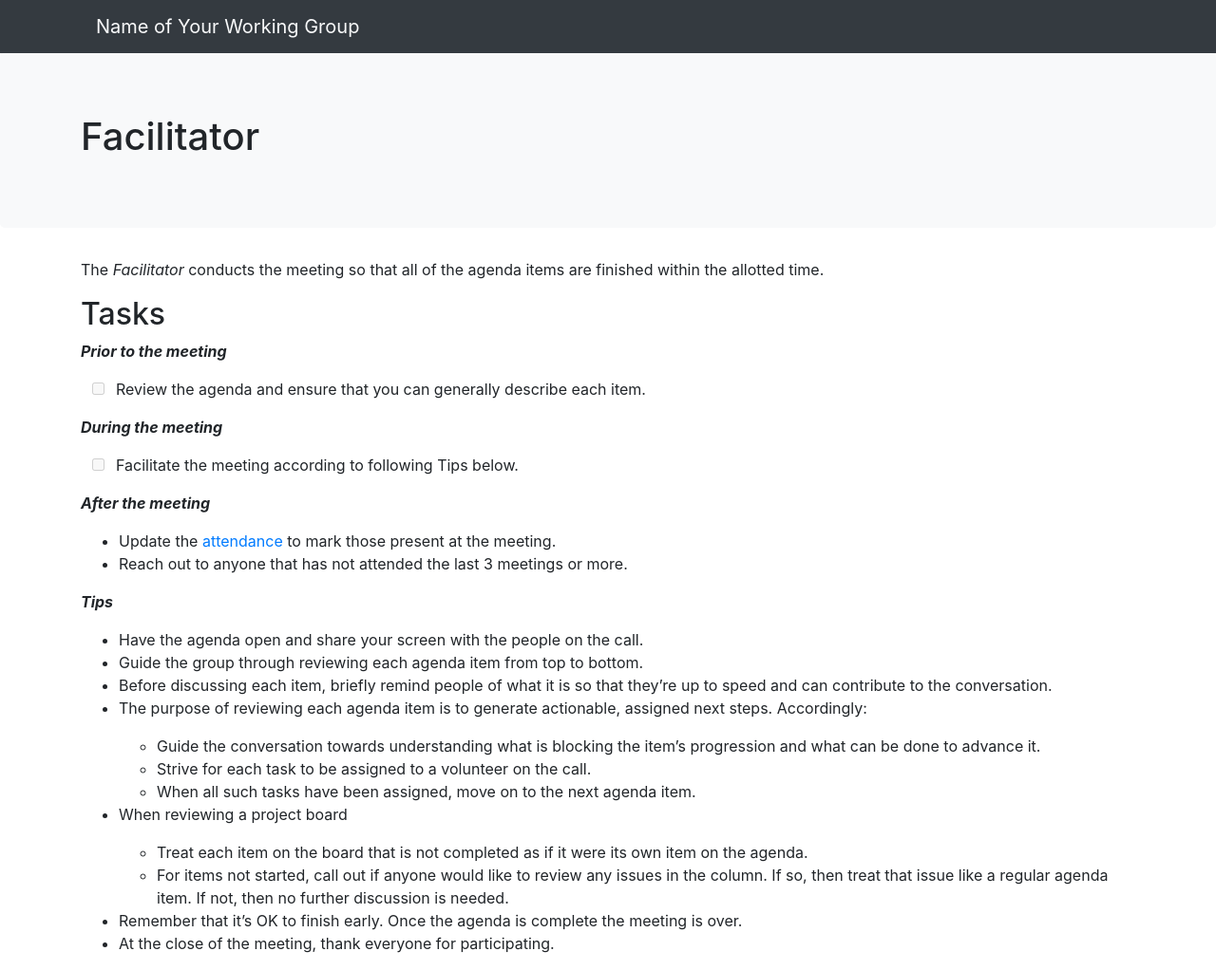
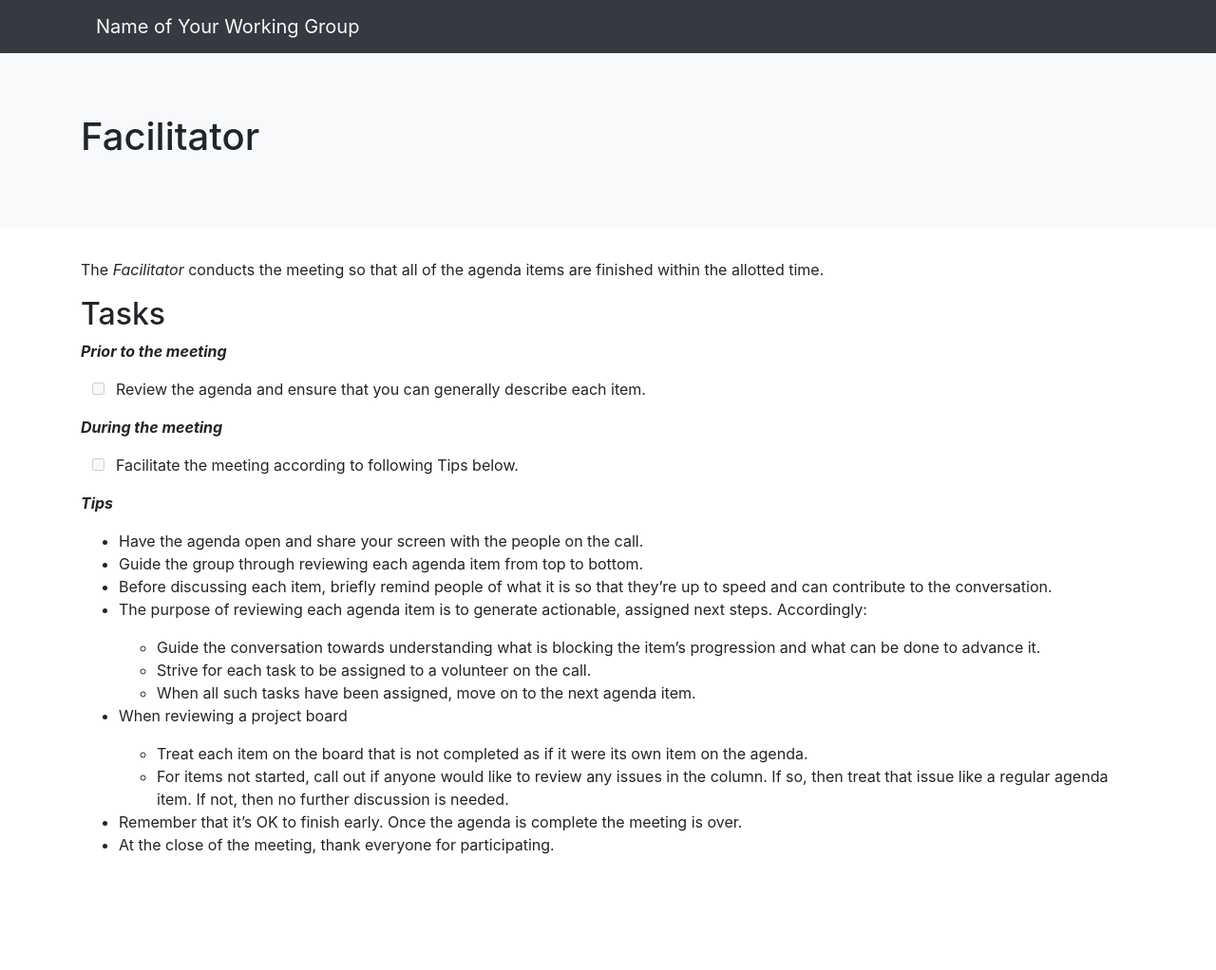
Before and after one commit to mrsanz/jekyll-roles-theme, a Jekyll site: the page built from roles/facilitator.md, in a window 1280 px wide. Shown: the whole page at 95% size. Built offline with Jekyll 4.4.1, drawn with Linux system fonts in a browser that asks for light colours; nearby versions of some CDN libraries; after the commit the page ends 918 px from its top, so only the background shows below that.

Commit message:
Update facilitator.md

```diff
--- a/_includes/default_roles/facilitator.md
+++ b/_includes/default_roles/facilitator.md
@@ -9,9 +9,11 @@ The _Facilitator_ conducts the meeting so that all of the agenda items are finis
 ***During the meeting***
 - [ ]  Facilitate the meeting according to following Tips below.
 
+{% if page.links.attendance != nil %}
 ***After the meeting***
-* Update the [attendance]({{page.attendance}}) to mark those present at the meeting.
+* Update the [attendance] to mark those present at the meeting.
 * Reach out to anyone that has not attended the last 3 meetings or more.
+{% endif %}
 
 ***Tips***
 
```
